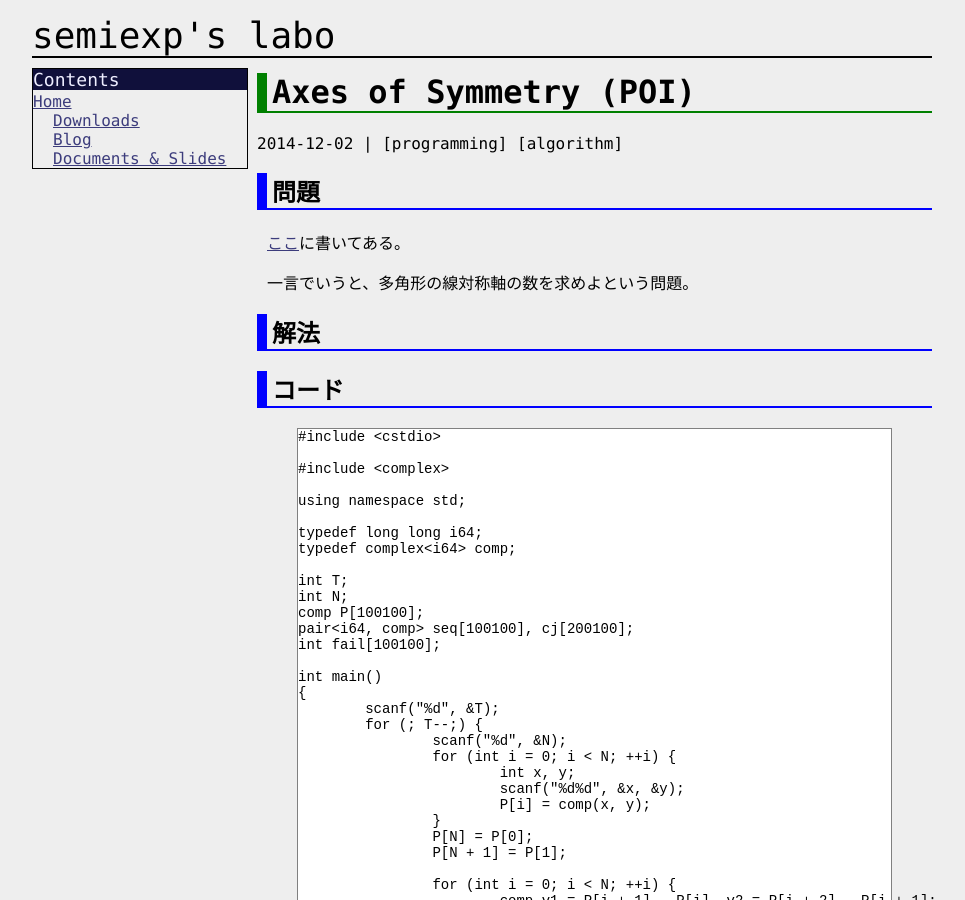
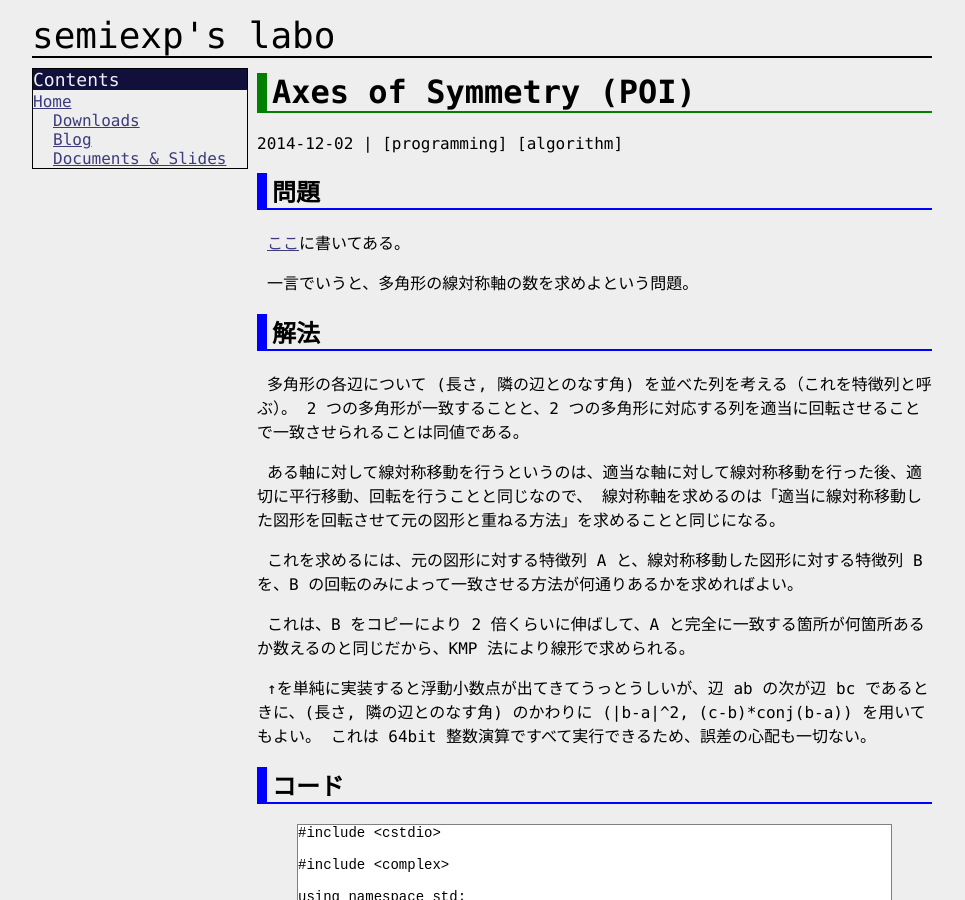
Before and after one commit to semiexp/semiexp.github.io, a Jekyll site: the page built from _posts/2014-12-02-axes.md, in a window 1280 px wide and 900 px high. Shown: the whole window, without its empty margins (158-1123 px from the left). Built offline with Jekyll 4.4.1, drawn with Linux system fonts in a browser that asks for light colours.

Commit message:
Modify blog post

```diff
--- a/_posts/2014-12-02-axes.md
+++ b/_posts/2014-12-02-axes.md
@@ -12,6 +12,18 @@ categories: [programming, algorithm]
 一言でいうと、多角形の線対称軸の数を求めよという問題。
 
 ## 解法
+多角形の各辺について (長さ, 隣の辺とのなす角) を並べた列を考える（これを特徴列と呼ぶ）。
+2 つの多角形が一致することと、2 つの多角形に対応する列を適当に回転させることで一致させられることは同値である。
+
+ある軸に対して線対称移動を行うというのは、適当な軸に対して線対称移動を行った後、適切に平行移動、回転を行うことと同じなので、
+線対称軸を求めるのは「適当に線対称移動した図形を回転させて元の図形と重ねる方法」を求めることと同じになる。
+
+これを求めるには、元の図形に対する特徴列 A と、線対称移動した図形に対する特徴列 B を、B の回転のみによって一致させる方法が何通りあるかを求めればよい。
+
+これは、B をコピーにより 2 倍くらいに伸ばして、A と完全に一致する箇所が何箇所あるか数えるのと同じだから、KMP 法により線形で求められる。
+
+↑を単純に実装すると浮動小数点が出てきてうっとうしいが、辺 ab の次が辺 bc であるときに、(長さ, 隣の辺とのなす角) のかわりに (|b-a|^2, (c-b)*conj(b-a)) を用いてもよい。
+これは 64bit 整数演算ですべて実行できるため、誤差の心配も一切ない。
 
 ## コード
 {% highlight c++ %}
```
